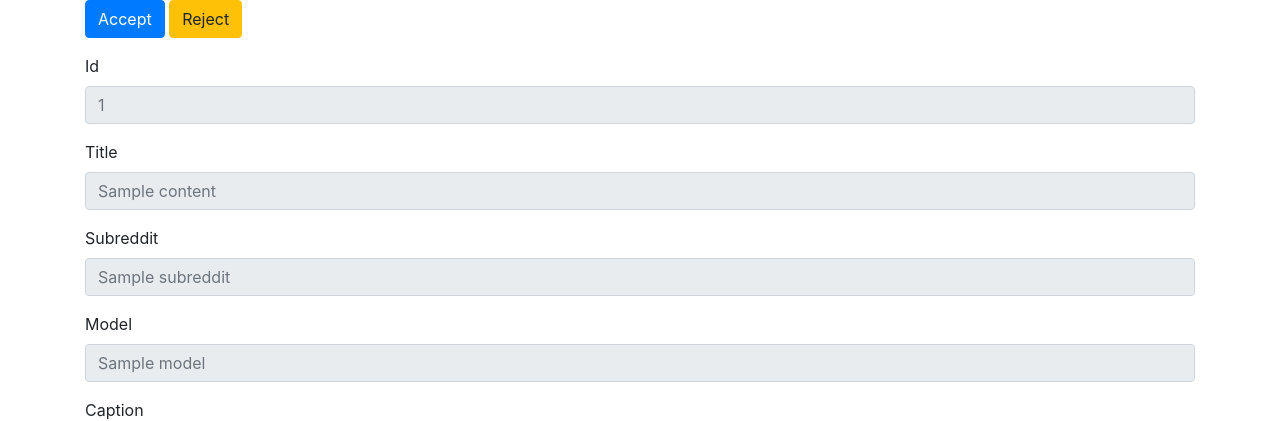
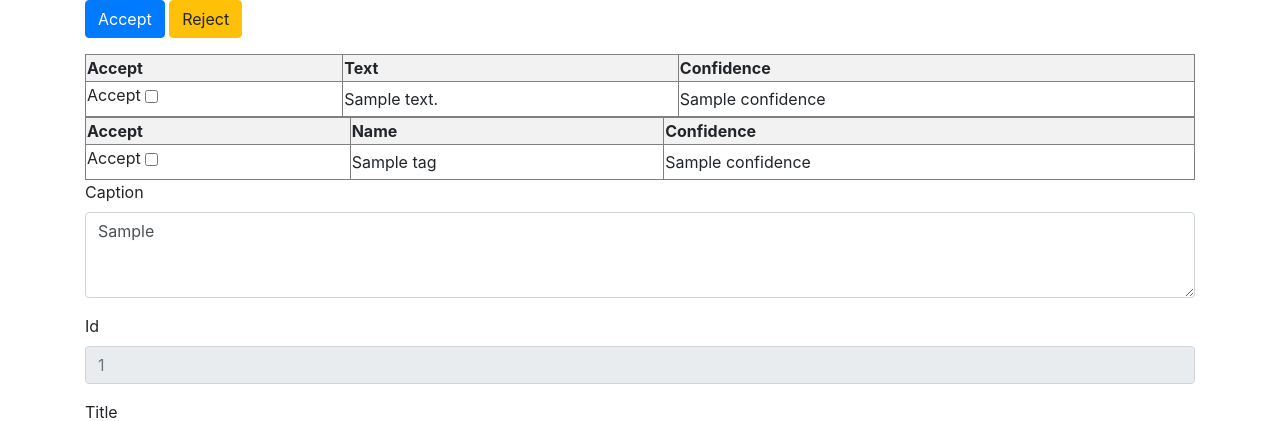
Before and after one commit to AJStangl/FlaskApp, a Flask app: template templates/secondary.jinja2 in a window 1280 px wide. Shown: the part 66-487 px from the top of the page. Run offline with Flask 3, Linux system fonts and the light colour scheme; the template is opened without the code that fills it: most values are stand-ins (such as "Sample title", 1, 10 or a date in 2020); parts of the project's set-up code (start-up, migrations or seed data) failed here and were passed over; some libraries are stand-ins or nearby versions.

Commit message:
I bet this wont work

```diff
--- a/app.py
+++ b/app.py
@@ -73,9 +73,15 @@ def secondary():
 @app.route('/secondary/image/<name>', methods=['GET'])
 def secondary_image(name):
 	record: dict = secondary_curation_service.get_record_by_id(name)
+	dense_captions: list[dict] = secondary_curation_service.get_dense_captions(name)
+	relevant_tags: list[dict] = secondary_curation_service.get_relevant_tags(name)
 	if record is None:
 		return secondary_image(secondary_curation_service.get_next_record()['id'])
 	image_link = secondary_curation_service.get_image_url(record)
+
+	record['dense_captions'] = dense_captions
+	record['tags'] = relevant_tags
+
 	return render_template('secondary.jinja2', link=image_link, content=record,
 						   num_remaining=secondary_curation_service.get_num_remaining_records())
 
@@ -85,8 +91,10 @@ def secondary_curate():
 	image_id = request.form['id']
 	action = request.form['action']
 	caption = request.form['caption']
+	additional_captions = request.form['additional_captions'].split(',')
+	additional_tags = request.form['additional_tags'].split(',')
 	try:
-		secondary_curation_service.update_record(image_id, action, caption)
+		secondary_curation_service.update_record(image_id, action, caption, additional_captions, additional_tags)
 		record = secondary_curation_service.get_next_record()
 		return {
 			'success': True,
--- a/shared_code/schemas/pyarrow_schema.py
+++ b/shared_code/schemas/pyarrow_schema.py
@@ -42,5 +42,6 @@ secondary_curation_schema = pyarrow.schema(
 		pyarrow.field("thumbnail_exists", pyarrow.bool_()),
 		pyarrow.field("thumbnail_curated", pyarrow.bool_()),
 		pyarrow.field("thumbnail_accept", pyarrow.bool_()),
+		pyarrow.field("additional_captions", pyarrow.list_(pyarrow.string())),
 	]
 )
--- a/templates/secondary.jinja2
+++ b/templates/secondary.jinja2
@@ -4,13 +4,59 @@
     <div class="container">
         <div><p>number of images remaining: {{ num_remaining }}</p></div>
         <div id="image-viewer">
-            <img class="modal-content" id="full-image" alt="Image-To-Curate" src={{ link }} >
+            <img class="modal-content" id="full-image" alt="Image-To-Curate" src={{ link }}>
         </div>
     </div>
     <div class="container">
         <div class="mb-3">
             <button id=accept class="btn btn-primary" onclick="accept()">Accept</button>
             <button id=reject class="btn btn-warning" onclick="reject()">Reject</button>
+        </div>
+        <div class="mb3">
+            <table border="1" width="100%" class="table-striped">
+                <tr>
+                    <th>Accept</th>
+                    <th>Text</th>
+                    <th>Confidence</th>
+                </tr>
+                {% for i in range(content.dense_captions | length) %}
+                    <tr id={{ i }}>
+                        <td id="check-box-{{ i }}">
+                            <label for="additional-caption-{{ i }}">Accept</label>
+                            <input type="checkbox" id="additional-caption-{{ i }}"
+                                   value="{{ content.dense_captions[i].get('text') }}" class="btn btn-primary"
+                                   onclick="setCaptions({{ i }})">
+                        </td>
+                        <td id="caption-text-{{ i }}">{{ content.dense_captions[i].get('text') }}</td>
+                        <td id="caption-confidence-{{ i }}">{{ content.dense_captions[i].get('confidence') }}</td>
+                    <tr/>
+                {% endfor %}
+            </table>
+        </div>
+        <div class="mb3">
+            <table border="1" width="100%" class="table-striped">
+                <tr>
+                    <th>Accept</th>
+                    <th>Name</th>
+                    <th>Confidence</th>
+                </tr>
+                {% for i in range(content.tags | length) %}
+                    <tr id={{ i }}>
+                        <td id="check-box-{{ i }}">
+                            <label for="relevant-tag-{{ i }}">Accept</label>
+                            <input type="checkbox" id="relevant-tag-{{ i }}"
+                                   value="{{ content.tags[i].get('name') }}" class="btn btn-primary"
+                                   onclick="setTag({{ i }})">
+                        </td>
+                        <td id="tag-text-{{ i }}">{{ content.tags[i].get('name') }}</td>
+                        <td id="tag-confidence-{{ i }}">{{ content.tags[i].get('confidence') }}</td>
+                    <tr/>
+                {% endfor %}
+            </table>
+        </div>
+        <div class="mb-3">
+            <label for="caption" class="form-label">Caption</label>
+            <textarea class="form-control" id="caption" rows="3">{{ content.azure_caption }}</textarea>
         </div>
         <div class="mb-3">
             <label for="id" class="form-label">Id</label>
@@ -28,13 +74,40 @@
             <label for="model" class="form-label">Model</label>
             <input type="text" class="form-control" id="model" placeholder="{{ content.model }}" readonly>
         </div>
-        <div class="mb-3">
-            <label for="caption" class="form-label">Caption</label>
-            <textarea class="form-control" id="caption" rows="3">{{ content.azure_caption }}</textarea>
-        </div>
     </div>
 
     <script>
+        function setTag(i) {
+            var id = $('#relevant-tag-' + i).attr('id');
+            var thing = document.getElementById(id);
+            var checked = thing.checked;
+
+            var text_id = $('#tag-text-' + i).attr('id');
+            var text_thing = document.getElementById(text_id);
+            var text = text_thing.innerHTML;
+            if (checked) {
+                $('#relevant-tag-' + i).val(text);
+            } else {
+                $('#relevant-tag-' + i).val("");
+            }
+        }
+
+
+        function setCaptions(i) {
+            var id = $('#additional-caption-' + i).attr('id');
+            var thing = document.getElementById(id);
+            var checked = thing.checked;
+
+            var text_id = $('#caption-text-' + i).attr('id');
+            var text_thing = document.getElementById(text_id);
+            var text = text_thing.innerHTML;
+            if (checked) {
+                $('#additional-caption-' + i).val(text);
+            } else {
+                $('#additional-caption-' + i).val("");
+            }
+        }
+
         function showImage() {
             $(".images img").click(function () {
                 $("#full-image").attr("src", $(this).attr("src"));
@@ -59,6 +132,27 @@
         }
 
         function sendRequest(status) {
+            var captions = [];
+            var tags = [];
+             {% for i in range(content.dense_captions | length) %}
+                var id = $('#additional-caption-{{ i }}').attr('id');
+                var thing = document.getElementById(id);
+                var checked = thing.checked;
+                if (checked) {
+                    var data = $('#additional-caption-{{ i }}').val();
+                    captions.push(data);
+                }
+            {% endfor %}
+            {% for i in range(content.tags | length) %}
+                var id = $('#relevant-tag-{{ i }}').attr('id');
+                var thing = document.getElementById(id);
+                var checked = thing.checked;
+                if (checked) {
+                    var data = $('#relevant-tag-{{ i }}').val();
+                    tags.push(data);
+                }
+            {% endfor %}
+
             $.ajax({
                 url: "/secondary/curate/",
                 type: "POST",
@@ -68,7 +162,9 @@
                 data: {
                     "id": "{{ content.id }}",
                     "caption": $("#caption").val(),
-                    "action": status
+                    "action": status,
+                    "additional_captions": captions.join(','),
+                    "additional_tags": tags.join(','),
                 },
                 success: function (data) {
                     console.log(data);
```
Also changed, not shown: shared_code/services/secondary_curation_service.py (+18 -7 lines).
